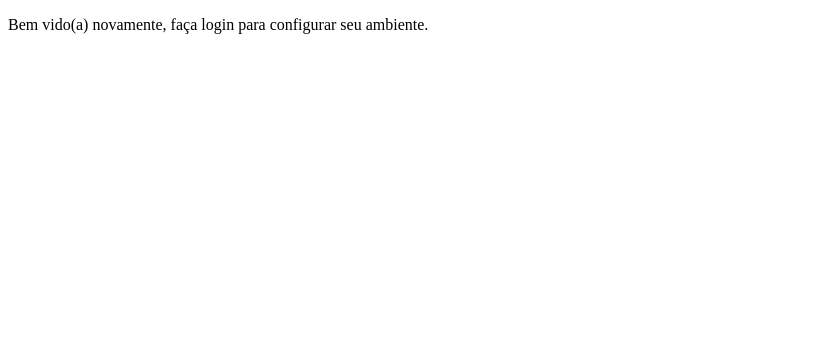
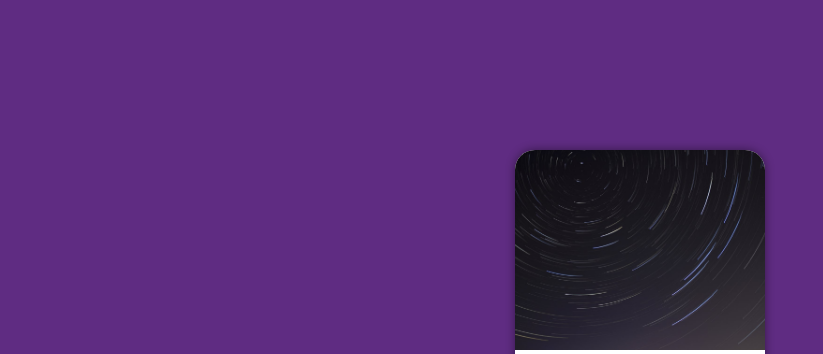
Before and after one commit to Fernandocampos07/projeto-login, a plain HTML site: page index.html in a window 1280 px wide. Shown: the top 354 px of the page, without its empty margins (0-823 px from the left). Drawn offline with Linux system fonts and the light colour scheme.

Commit message:
atualizei o projeto login

```diff
--- a/index.html
+++ b/index.html
@@ -8,11 +8,12 @@
 </head>
 <body>
     <main>
-        <section class="login">
+        <section id="login">
             <div id="image">
 
             </div>
             <div id="form">
+                <h2>Login</h2>
                 <p>Bem vido(a) novamente, faça login para configurar seu ambiente. </p>
                 <form action="login.php" method="post">
 
--- a/styles/style.css
+++ b/styles/style.css
@@ -1 +1,47 @@
 @charset "UTF-8";
+ /*
+ Paleta de cores
+ Verde: #49a09d
+ lilás: #5f2c82
+ */
+
+ *{
+    font-family: system-ui, -apple-system, BlinkMacSystemFont, 'Segoe UI', Roboto, Oxygen, Ubuntu, Cantarell, 'Open Sans', 'Helvetica Neue', sans-serif;
+    margin: 0px;
+    padding: 0px;
+    box-sizing: border-box;
+ }
+body, html{
+    background-color:  #5f2c82;
+    height: 100vh;
+    width: 100vw;
+}
+main{
+    height: 100vh;
+    width: 100vw;
+    position: relative;
+}
+section#login{
+    background-color: white;
+    width: 250px;
+    height: 500px;
+    border-radius: 20px;
+    box-shadow: 0px 0px 10px rgba(0, 0, 0, 0.450);
+    overflow: hidden;
+    position: absolute;
+    top: 50%;
+    left: 50%;
+    transform: translate(-50%, -50%);
+}
+section#login > div#image{
+    display: block;
+    background-image: url(../images/imgem-login.jpg);
+    height: 200px;
+    background-size: cover;
+    background-repeat: no-repeat;
+    background-position: center center;
+}
+section#login > div#form{
+    padding: 10px;
+    display: block;
+}
```
